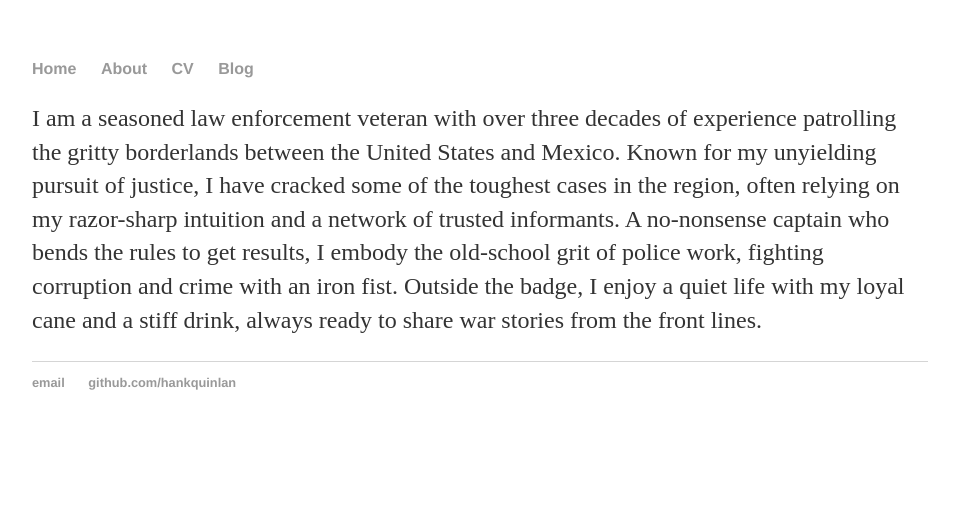
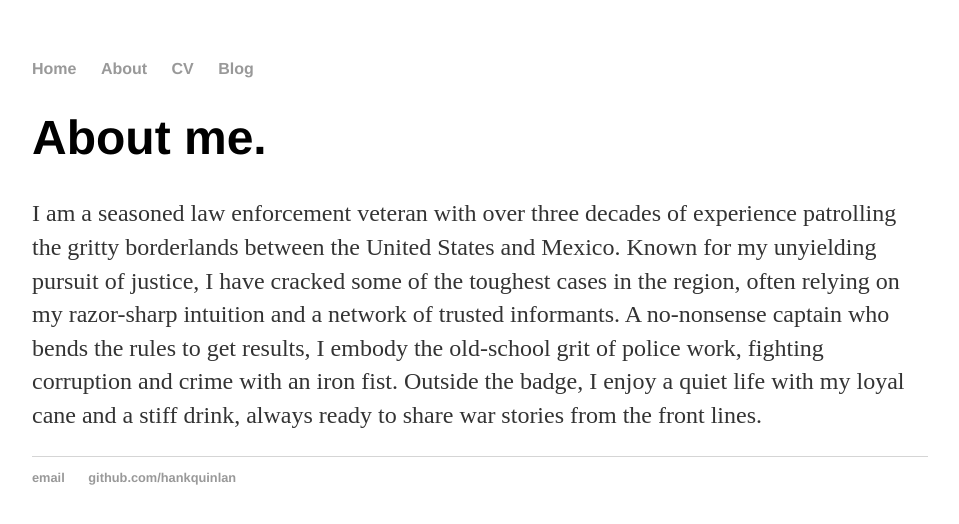
Before and after one commit to dkadlUR/dkadlUR.github.io, a Jekyll site: the page built from about/index.html, in a window 1280 px wide. Shown: the top 524 px of the page, without its empty margins (160-1119 px from the left). Built offline with Jekyll 4.4.1, drawn with Linux system fonts in a browser that asks for light colours.

Commit message:
Update index.html

```diff
--- a/about/index.html
+++ b/about/index.html
@@ -4,5 +4,6 @@ title: Hank Quinlan, Horrible Cop
 ---
 <div class="blurb">
 	<div class="blurb">
+	<h1>About me.</h1>
 	<p>I am a seasoned law enforcement veteran with over three decades of experience patrolling the gritty borderlands between the United States and Mexico. Known for my unyielding pursuit of justice, I have cracked some of the toughest cases in the region, often relying on my razor-sharp intuition and a network of trusted informants. A no-nonsense captain who bends the rules to get results, I embody the old-school grit of police work, fighting corruption and crime with an iron fist. Outside the badge, I enjoy a quiet life with my loyal cane and a stiff drink, always ready to share war stories from the front lines.</p>
 </div><!-- /.blurb -->
```
